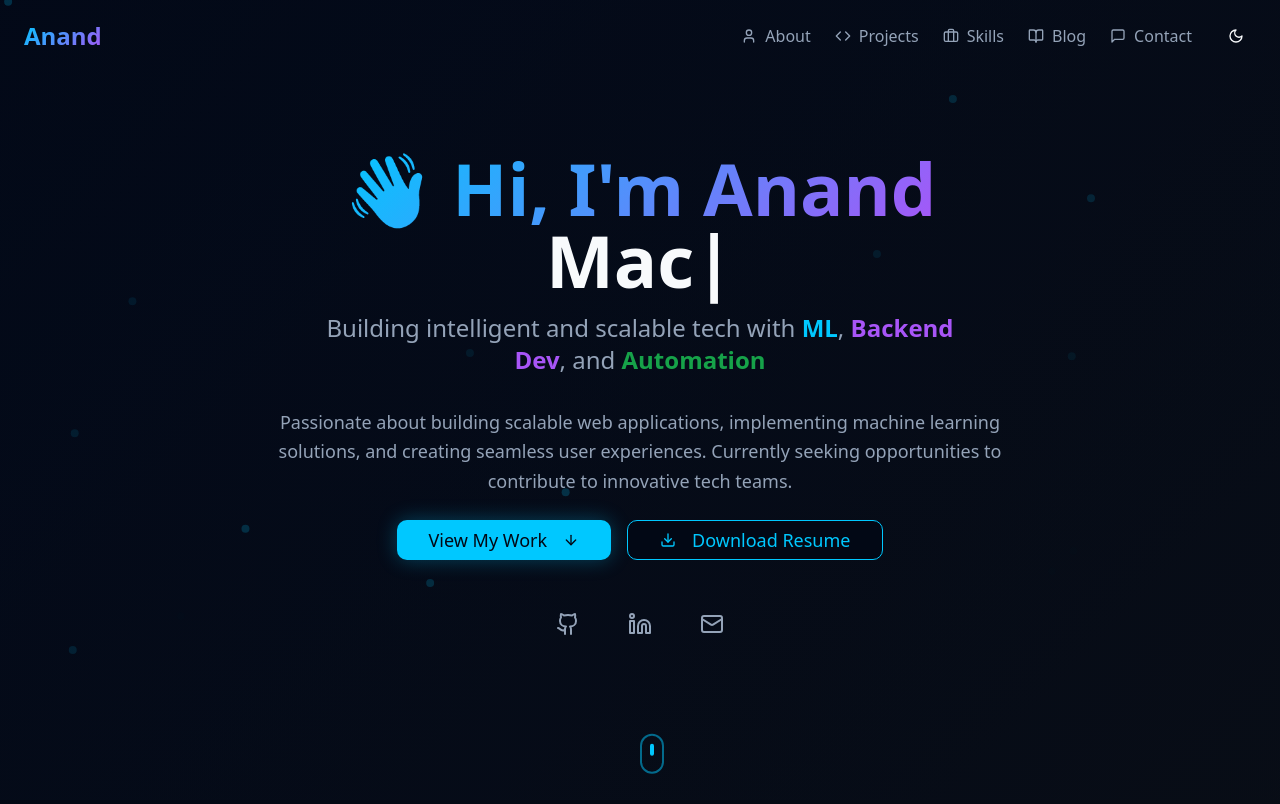
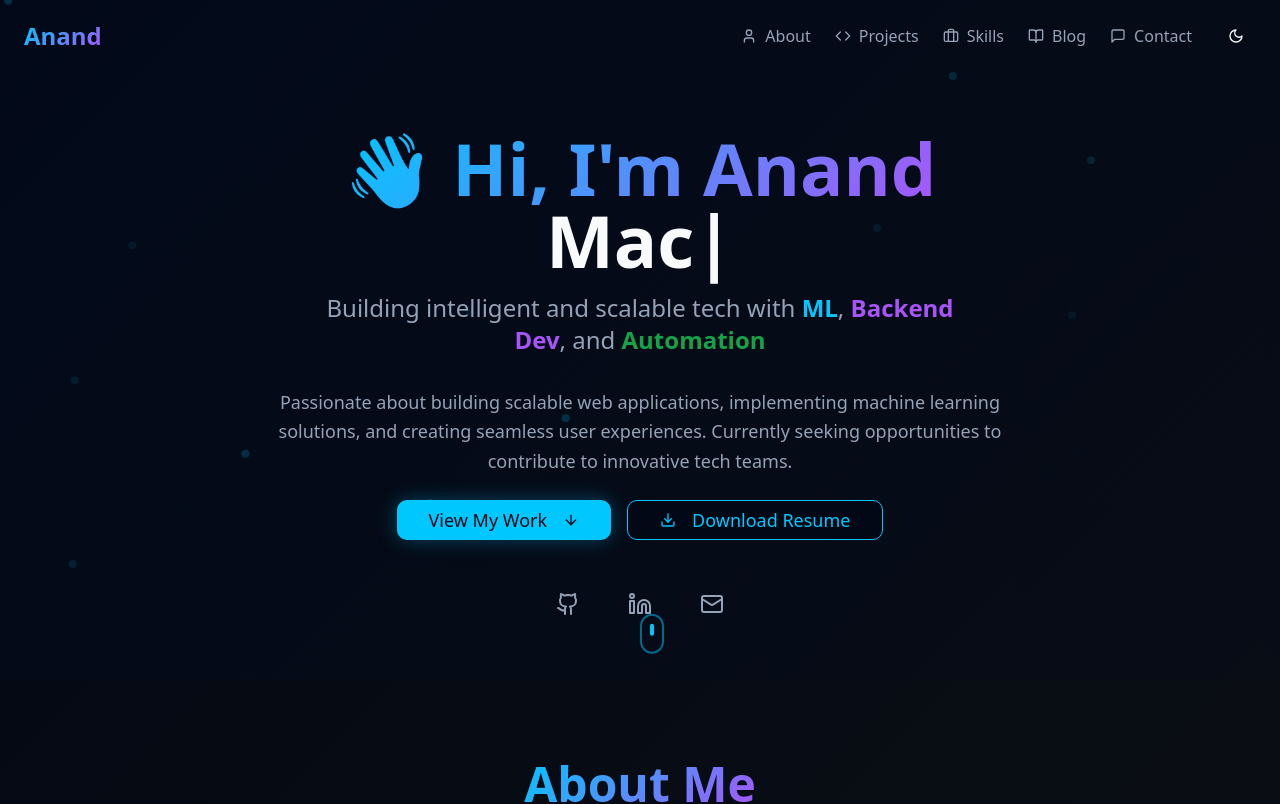
Before and after one commit to Anandkumae/synthwave-recruit-hub, a React (Vite) app: page / in a window 1280 px wide. Shown: the top 804 px of the page. Built offline with nearby package versions, Linux system fonts and the light colour scheme.

Commit message:
Fix duplicate LinkedIn and hero section size
Remove duplicate LinkedIn contact and adjust hero section height to prevent overlap with the navbar.

```diff
--- a/src/components/portfolio/Contact.tsx
+++ b/src/components/portfolio/Contact.tsx
@@ -59,7 +59,6 @@ const Contact = () => {
 
   const socialLinks = [
     { icon: Github, href: 'https://github.com/Anandkumae', label: 'GitHub' },
-    { icon: Linkedin, href: 'https://linkedin.com/in/anand-kumar-91461a19a', label: 'LinkedIn' },
   ];
 
   return (
--- a/src/components/portfolio/Hero.tsx
+++ b/src/components/portfolio/Hero.tsx
@@ -12,7 +12,7 @@ const Hero = () => {
   };
 
   return (
-    <section id="hero" className="min-h-screen flex items-center justify-center relative overflow-hidden">
+    <section id="hero" className="min-h-[85vh] flex items-center justify-center relative overflow-hidden pt-20">
       {/* Animated background elements */}
       <motion.div
         className="absolute inset-0 animated-bg opacity-30"
@@ -150,7 +150,7 @@ const Hero = () => {
             >
               {[
                 { icon: Github, href: "https://github.com/Anandkumae", color: "primary" },
-                { icon: Linkedin, href: "https://linkedin.com/in/anand-kumar-91461a19a", color: "tech-secondary" },
+                { icon: Linkedin, href: "https://www.linkedin.com/in/anand-kumar-91461a19a", color: "tech-secondary" },
                 { icon: Mail, href: "mailto:anandkumar06091561@gmail.com", color: "accent" }
               ].map(({ icon: Icon, href, color }, index) => (
                 <motion.a
```
